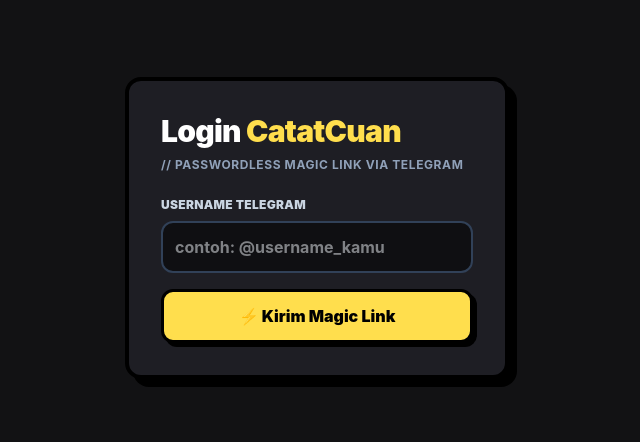
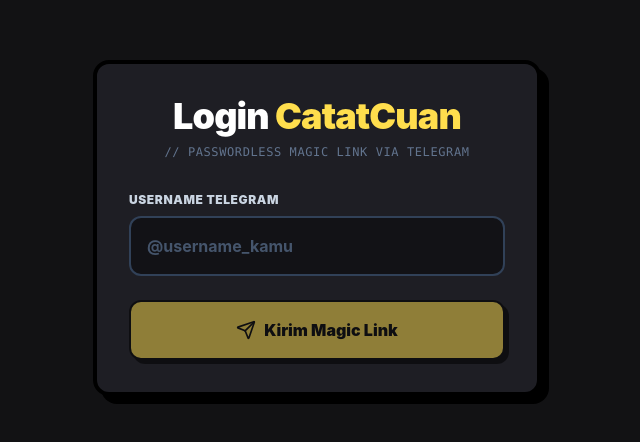
Before and after one commit to fhriads/catatcuan-frontend, a React (Vite) app: page /login in a window 1280 px wide. Shown: the part 172-614 px from the top of the page, without its empty margins (323-963 px from the left). Built offline with nearby package versions, Linux system fonts and the light colour scheme.

Commit message:
fix: update endpoint login dan verifikasi menggunakan api base url dinamis

```diff
--- a/src/App.jsx
+++ b/src/App.jsx
@@ -1,12 +1,11 @@
 import React, { useState, useEffect } from 'react';
 import { Wallet, ArrowUpRight, ArrowDownRight, User, Users, TrendingUp, LogOut } from 'lucide-react';
+
+const API_BASE_URL = import.meta.env.VITE_API_BASE_URL || 'http://localhost:5000';
 
 export default function App() {
   const [data, setData] = useState(null);
   const [loading, setLoading] = useState(true);
-
-  // 🎯 UBAH INI SESUAI IP LAPTOP ASUS (SERVER BACKEND) KAMU GANS
-  const IP_LAPTOP_ASUS = '192.168.1.7';
 
   const handleLogout = () => {
     localStorage.removeItem('user_session');
@@ -21,8 +20,8 @@
       return;
     }
 
-    // Ambil data real dari backend Asus
-    fetch(`http://${IP_LAPTOP_ASUS}:5000/api/dashboard/stats?telegram_id=${userSession.telegram_id}`)
+    // Ambil data real dari backend (Ngrok)
+    fetch(`${API_BASE_URL}/api/dashboard/stats?telegram_id=${userSession.telegram_id}`)
       .then((res) => res.json())
       .then((resData) => {
         if (resData.status === 'success') {
@@ -45,10 +44,8 @@
     );
   }
 
-  // Jika data gagal ditarik, pasang fallback default agar UI tidak crash
   const stats = data || { balance: 0, totalIncome: 0, totalExpense: 0, transactions: [], walletName: 'Dompet Utama', isShared: false };
 
-  // Helper format Rupiah
   const formatRupiah = (angka) => {
     return new Intl.NumberFormat('id-ID', { style: 'currency', currency: 'IDR', maximumFractionDigits: 0 }).format(Math.abs(angka));
   };
@@ -165,7 +162,6 @@
               Belum ada riwayat transaksi. Ketik sesuatu di Bot Telegram untuk mengisi gans!
             </div>
           ) : (
-            // Mengubah array objek transaksi PostgreSQL menjadi elemen baris list HTML
             stats.transactions.map((tx, index) => {
               const isPemasukan = tx.amount > 0;
               return (
--- a/src/Login.jsx
+++ b/src/Login.jsx
@@ -1,71 +1,92 @@
 import React, { useState } from 'react';
+import { Send } from 'lucide-react';
+
+const API_BASE_URL = import.meta.env.VITE_API_BASE_URL || 'http://localhost:5000';
 
 export default function Login() {
-  const [username, setUsername] = useState('');
+  const [usernameTelegram, setUsernameTelegram] = useState('');
   const [loading, setLoading] = useState(false);
   const [message, setMessage] = useState({ type: '', text: '' });
 
-  const handleRequestLink = async (e) => {
+  const handleLogin = async (e) => {
     e.preventDefault();
+    if (!usernameTelegram) return;
+
     setLoading(true);
     setMessage({ type: '', text: '' });
 
     try {
-      // Tembak API Backend ke server laptop Asus (Port 5000)
-      // Ganti localhost ke IP Asus-mu jika mengakses antar-device asli harian
-      const response = await fetch('http://192.168.1.7:5000/api/auth/magic-link', {
+      const response = await fetch(`${API_BASE_URL}/api/auth/magic-link`, {
         method: 'POST',
-        headers: { 'Content-Type': 'application/json' },
-        body: JSON.stringify({ username }),
+        headers: {
+          'Content-Type': 'application/json',
+        },
+        body: JSON.stringify({ username: usernameTelegram }),
       });
 
       const data = await response.json();
 
-      if (response.ok) {
-        setMessage({ type: 'success', text: '🚀 Magic Link dikirim! Cek Telegram-mu gans.' });
+      if (response.ok && data.status === 'success') {
+        setMessage({ type: 'success', text: '⚡ Magic Link berhasil dikirim! Silakan cek bot Telegram kamu gans.' });
       } else {
-        setMessage({ type: 'error', text: data.message });
+        setMessage({ type: 'error', text: data.message || 'Gagal memproses authentication.' });
       }
-    } catch (err) {
-      setMessage({ type: 'error', text: 'Gagal terhubung ke server backend Asus.' });
+    } catch (error) {
+      console.error('❌ Eror Login:', error);
+      setMessage({ type: 'error', text: 'Gagal terhubung ke server backend.' });
     } finally {
       setLoading(false);
     }
   };
 
   return (
-    <div className="min-h-screen bg-[#121214] flex items-center justify-center p-4 text-white">
-      <div className="bg-[#1E1E24] border-4 border-black p-8 rounded-2xl shadow-[8px_8px_0px_0px_#000000] max-w-sm w-full">
-        <h2 className="text-3xl font-black mb-2 tracking-tight">Login <span className="text-[#FFDE4D]">CatatCuan</span></h2>
-        <p className="text-slate-400 text-xs font-bold uppercase tracking-wider mb-6">// Passwordless Magic Link via Telegram</p>
+    <div className="min-h-screen bg-[#121214] flex items-center justify-center p-4 font-sans selection:bg-[#FFDE4D] selection:text-black">
+      <div className="w-full max-w-md bg-[#1E1E24] border-4 border-black p-8 rounded-2xl shadow-[8px_8px_0px_0px_#000000]">
 
-        <form onSubmit={handleRequestLink} className="space-y-4">
+        <div className="text-center mb-8">
+          <h1 className="text-4xl font-black text-white tracking-tight mb-2">Login <span className="text-[#FFDE4D]">CatatCuan</span></h1>
+          <p className="text-slate-500 font-mono text-xs tracking-wider">// PASSWORDLESS MAGIC LINK VIA TELEGRAM</p>
+        </div>
+
+        <form onSubmit={handleLogin} className="space-y-6">
           <div>
-            <label className="block text-xs font-black uppercase tracking-wide text-slate-300 mb-2">Username Telegram</label>
+            <label className="block text-slate-300 font-black text-xs uppercase tracking-wider mb-2">
+              Username Telegram
+            </label>
             <input
               type="text"
-              placeholder="contoh: @username_kamu"
-              value={username}
-              onChange={(e) => setUsername(e.target.value)}
-              className="w-full p-3 bg-black/50 border-2 border-slate-700 rounded-xl font-bold focus:border-[#FFDE4D] focus:outline-none transition-colors text-slate-100"
-              required
+              value={usernameTelegram}
+              onChange={(e) => setUsernameTelegram(e.target.value)}
+              placeholder="@username_kamu"
+              disabled={loading}
+              className="w-full bg-black/40 border-2 border-slate-700 rounded-xl p-4 text-white font-bold placeholder-slate-600 focus:outline-none focus:border-[#FFDE4D] transition-colors"
             />
           </div>
 
           <button
             type="submit"
-            disabled={loading}
-            className="w-full bg-[#FFDE4D] text-black font-black p-3 border-3 border-black shadow-[4px_4px_0px_0px_#000000] rounded-xl hover:-translate-y-0.5 active:translate-x-0 active:translate-y-0 active:shadow-none transition-all cursor-pointer disabled:opacity-50"
+            disabled={loading || !usernameTelegram}
+            className="w-full bg-[#FFDE4D] text-black font-black p-4 border-2 border-black rounded-xl shadow-[4px_4px_0px_0px_#000000] flex items-center justify-center gap-2 cursor-pointer hover:translate-y-0.5 active:shadow-none transition-all disabled:opacity-50 disabled:cursor-not-allowed"
           >
-            {loading ? 'Mengirim pesan...' : '⚡ Kirim Magic Link'}
+            {loading ? (
+              <div className="w-5 h-5 border-2 border-black border-t-transparent rounded-full animate-spin"></div>
+            ) : (
+              <>
+                <Send className="w-5 h-5" />
+                <span>Kirim Magic Link</span>
+              </>
+            )}
           </button>
         </form>
 
         {message.text && (
-          <div className={`mt-6 p-3 border-2 border-black rounded-xl font-bold text-sm shadow-[2px_2px_0px_0px_#000000] ${message.type === 'success' ? 'bg-[#242A24] text-[#38E54D]' : 'bg-[#2A2424] text-[#FF4A4A]'}`}>
+          <div className={`mt-6 p-4 border-2 border-black rounded-xl font-bold text-sm shadow-[2px_2px_0px_0px_#000000] ${
+            message.type === 'success' ? 'bg-[#242A24] text-[#38E54D]' : 'bg-[#2A2424] text-[#FF4A4A]'
+          }`}>
             {message.text}
           </div>
         )}
+
       </div>
     </div>
   );
--- a/src/LoginVerify.jsx
+++ b/src/LoginVerify.jsx
@@ -1,65 +1,46 @@
 import React, { useEffect, useState } from 'react';
-import { useSearchParams, useNavigate } from 'react-router-dom';
-import { RefreshCw } from 'lucide-react';
+
+const API_BASE_URL = import.meta.env.VITE_API_BASE_URL || 'http://localhost:5000';
 
 export default function LoginVerify() {
-  const [searchParams] = useSearchParams();
-  const navigate = useNavigate();
-  const [error, setError] = useState('');
+  const [statusMessage, setStatusMessage] = useState('Memvalidasi token keamanan...');
 
   useEffect(() => {
-    const token = searchParams.get('token');
+    const queryParams = new URLSearchParams(window.location.search);
+    const token = queryParams.get('token');
 
     if (!token) {
-      setError('⚠️ Token otentikasi tidak ditemukan di URL gans!');
+      setStatusMessage('⚠️ Token tidak ditemukan gans!');
+      setTimeout(() => { window.location.href = '/login'; }, 2000);
       return;
     }
 
-    // Tembak ke server Asus untuk validasi JWT token-nya
-    fetch(`http://192.168.1.7:5000/api/auth/verify?token=${token}`)
-      .then((res) => {
-        if (!res.ok) throw new Error('Token kedaluwarsa atau tidak valid!');
-        return res.json();
-      })
-      .then((data) => {
-        if (data.status === 'success') {
-          // Simpan data user ke localStorage browser sebagai penanda sudah login
-          localStorage.setItem('user_session', JSON.stringify(data.user));
-
-          // Alihkan halaman langsung ke Dashboard utama setelah sukses
-          setTimeout(() => {
-            navigate('/dashboard');
-          }, 1500);
+    // Tembak verifikasi ke server backend (Ngrok)
+    fetch(`${API_BASE_URL}/api/auth/verify?token=${token}`)
+      .then((res) => res.json())
+      .then((resData) => {
+        if (resData.status === 'success') {
+          setStatusMessage('✅ Otentikasi Berhasil! Menyinkronkan dashboard...');
+          localStorage.setItem('user_session', JSON.stringify(resData.user));
+          setTimeout(() => { window.location.href = '/'; }, 1500);
+        } else {
+          setStatusMessage('❌ Link login sudah kedaluwarsa atau tidak valid gans!');
+          setTimeout(() => { window.location.href = '/login'; }, 2000);
         }
       })
       .catch((err) => {
-        setError(err.message || 'Gagal melakukan verifikasi ke server.');
+        console.error('❌ Eror Verifikasi Token:', err);
+        setStatusMessage('❌ Gagal terhubung ke server otentikasi.');
+        setTimeout(() => { window.location.href = '/login'; }, 2000);
       });
-  }, [searchParams, navigate]);
+  }, []);
 
   return (
-    <div className="min-h-screen bg-[#121214] flex items-center justify-center p-4 text-white">
-      <div className="bg-[#1E1E24] border-4 border-black p-8 rounded-2xl shadow-[8px_8px_0px_0px_#000000] max-w-sm w-full text-center">
-        {!error ? (
-          <div className="space-y-4">
-            <RefreshCw className="w-12 h-12 text-[#FFDE4D] animate-spin mx-auto" />
-            <h3 className="text-xl font-black tracking-tight">Memvalidasi Akun...</h3>
-            <p className="text-slate-400 text-xs font-bold uppercase tracking-wider">// Menghubungkan sesi Telegram ke laptop ROG</p>
-          </div>
-        ) : (
-          <div className="space-y-4">
-            <div className="bg-[#2A2424] text-[#FF4A4A] p-4 border-2 border-black rounded-xl font-bold text-sm shadow-[4px_4px_0px_0px_#000000]">
-              {error}
-            </div>
-            <button
-              onClick={() => navigate('/login')}
-              className="mt-2 bg-white text-black font-black text-xs px-4 py-2 border-2 border-black shadow-[2px_2px_0px_0px_#000000] rounded-lg cursor-pointer"
-            >
-              Kembali ke Login
-            </button>
-          </div>
-        )}
-      </div>
+    <div className="min-h-screen bg-[#121214] flex flex-col gap-4 items-center justify-center text-white font-sans p-4">
+      <div className="w-10 h-10 border-4 border-[#FFDE4D] border-t-transparent rounded-full animate-spin"></div>
+      <p className="font-black text-sm tracking-wide uppercase bg-[#1E1E24] border-2 border-black p-4 rounded-xl shadow-[4px_4px_0px_0px_#000000]">
+        ⚡ {statusMessage}
+      </p>
     </div>
   );
 }
```
Also changed, not shown: 1 other file (tests, documents, lock files or other folders).
